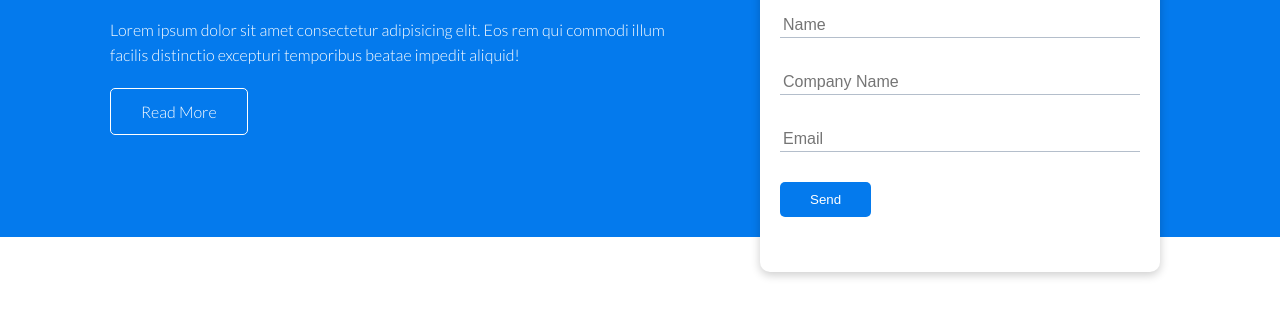
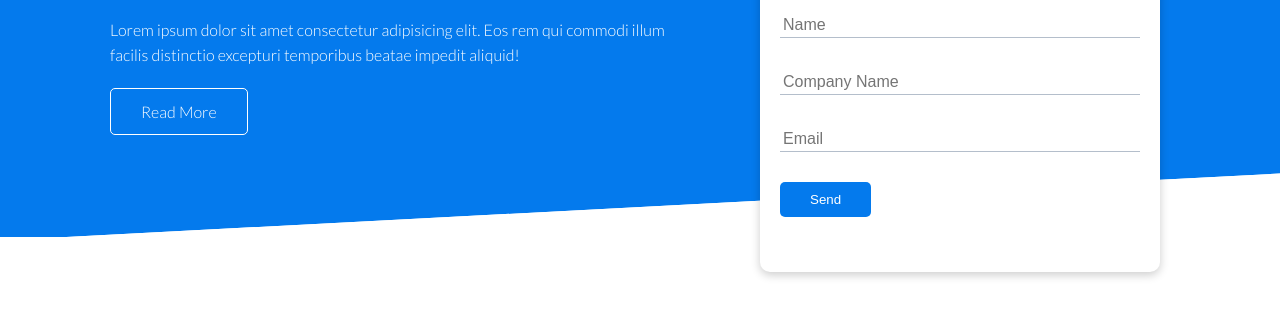
Before and after one commit to lhzaccarelli/loruki-website, a website: page index.html in a window 1280 px wide. Shown: the part 233-550 px from the top of the page. Drawn offline with Linux system fonts and the light colour scheme.

Commit message:
Skewed area added

```diff
--- a/css/style.css
+++ b/css/style.css
@@ -122,6 +122,24 @@ img {
     outline: none;
 }
 
+
+.showcase::before,
+.showcase::after {
+    content: '';
+    position: absolute;
+    height: 100px;
+    bottom: -70px;
+    right: 0;
+    left: 0;
+    background-color: #fff;
+    /* Utilizado para rotações, etc */
+    transform: skewY(-3deg);
+    -webkit-transform: skewY(-3deg); /* Chrome */
+    -moz-transform: skewY(-3deg); /* Firefox */
+    -ms-transform: skewY(-3deg); /* Edge/IE */
+    transform: skewY(-3deg);
+}
+
 /* Utilities */
 
 .container {
```
